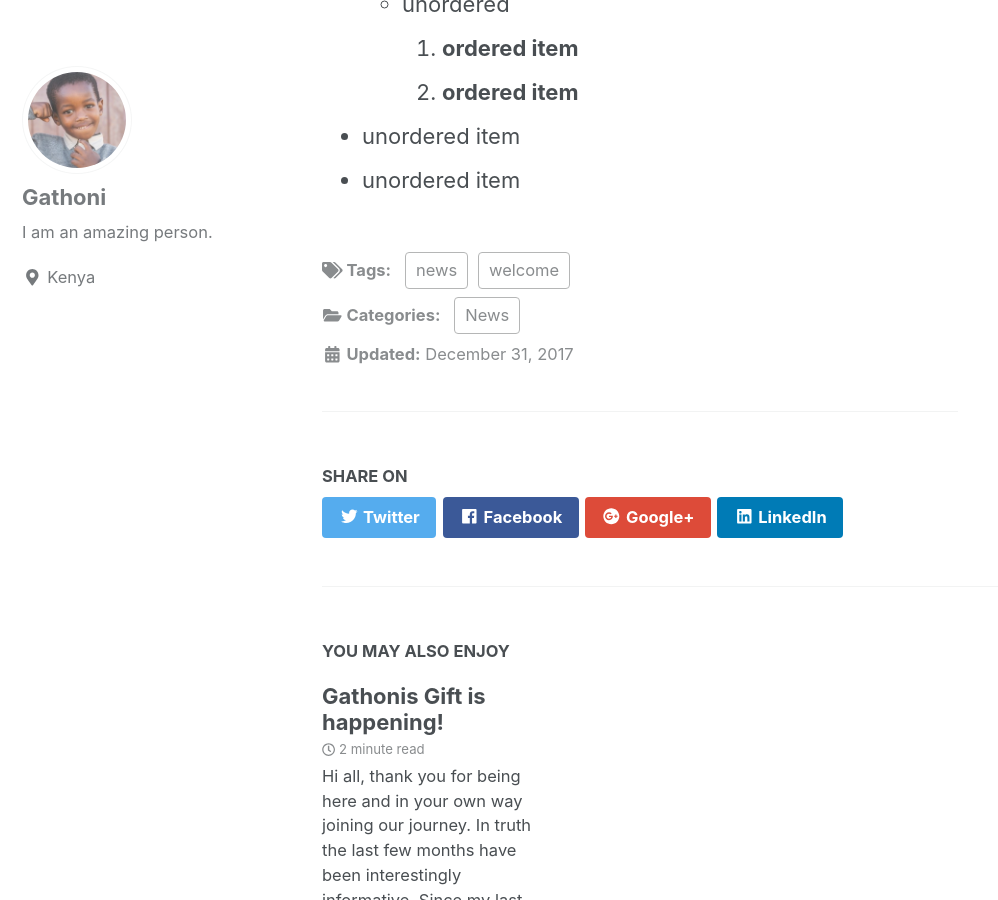
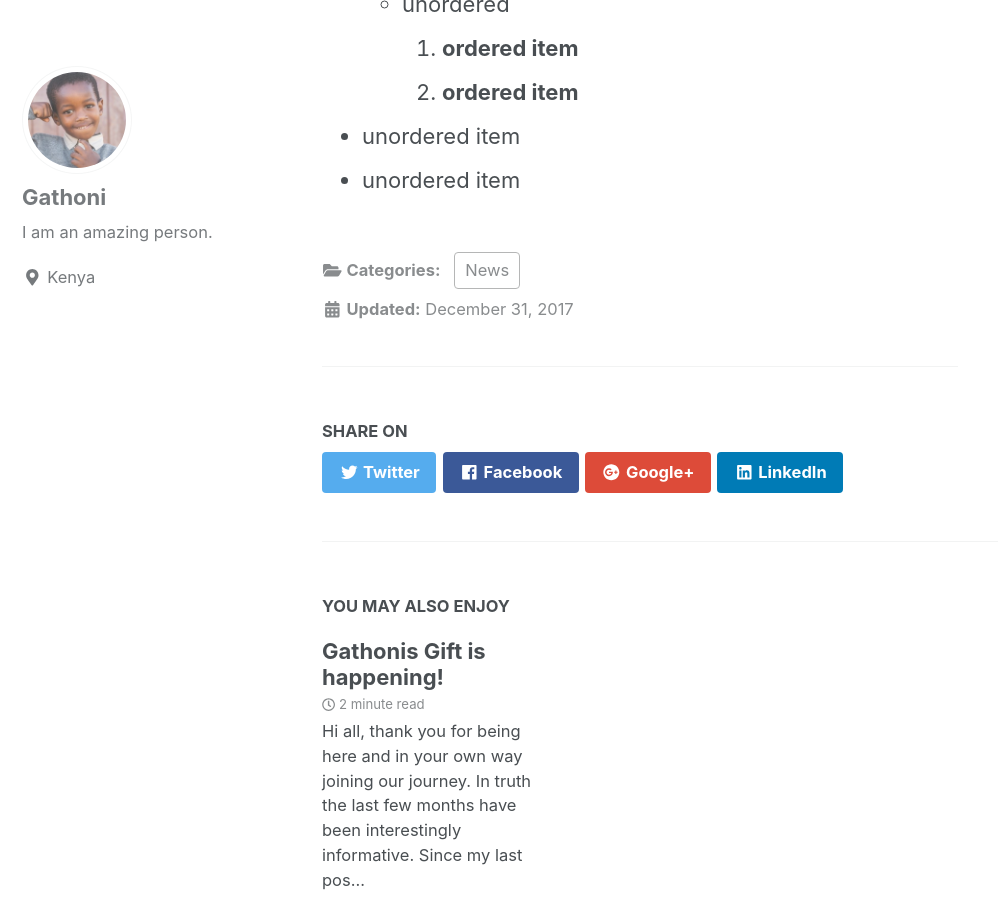
Before and after one commit to gathonisgift/gathonisgift.github.io, a Jekyll site: the page built from _posts/2017-12-31-gathonis-gift-is-happening.md, in a window 1280 px wide and 900 px high, scrolled down 3518 px. Shown: the whole window, without its empty margins (0-998 px from the left). Built offline with Jekyll 4.4.1, drawn with Linux system fonts in a browser that asks for light colours; cached includes are drawn as plain includes; nearby versions of some CDN libraries.

Commit message:
Update _posts/2017-12-31-gathonis-gift-is-happening.md

```diff
--- a/_posts/2017-12-31-gathonis-gift-is-happening.md
+++ b/_posts/2017-12-31-gathonis-gift-is-happening.md
@@ -2,9 +2,6 @@
 title: "Gathonis Gift is happening!"
 categories:
   - News
-tags:
-  - news
-  - welcome
 ---
 
 Hi all, thank you for being here and in your own way joining our journey. In truth the last few months have been interestingly informative. Since my last post a lot of people have come to me, asking about the foundation update, actually Tabby has also had her share of conversations about our plan. Thank you for challenging us to start and for keeping us accountable and allowing us to throw ideas around before we finally got to registration. That’s right! We are not officially registered. It has been a great honour to visit our pilot schools and introduce our plans while learning as much as we can from the students and teachers. So other than registration here is a few more updates;
```
